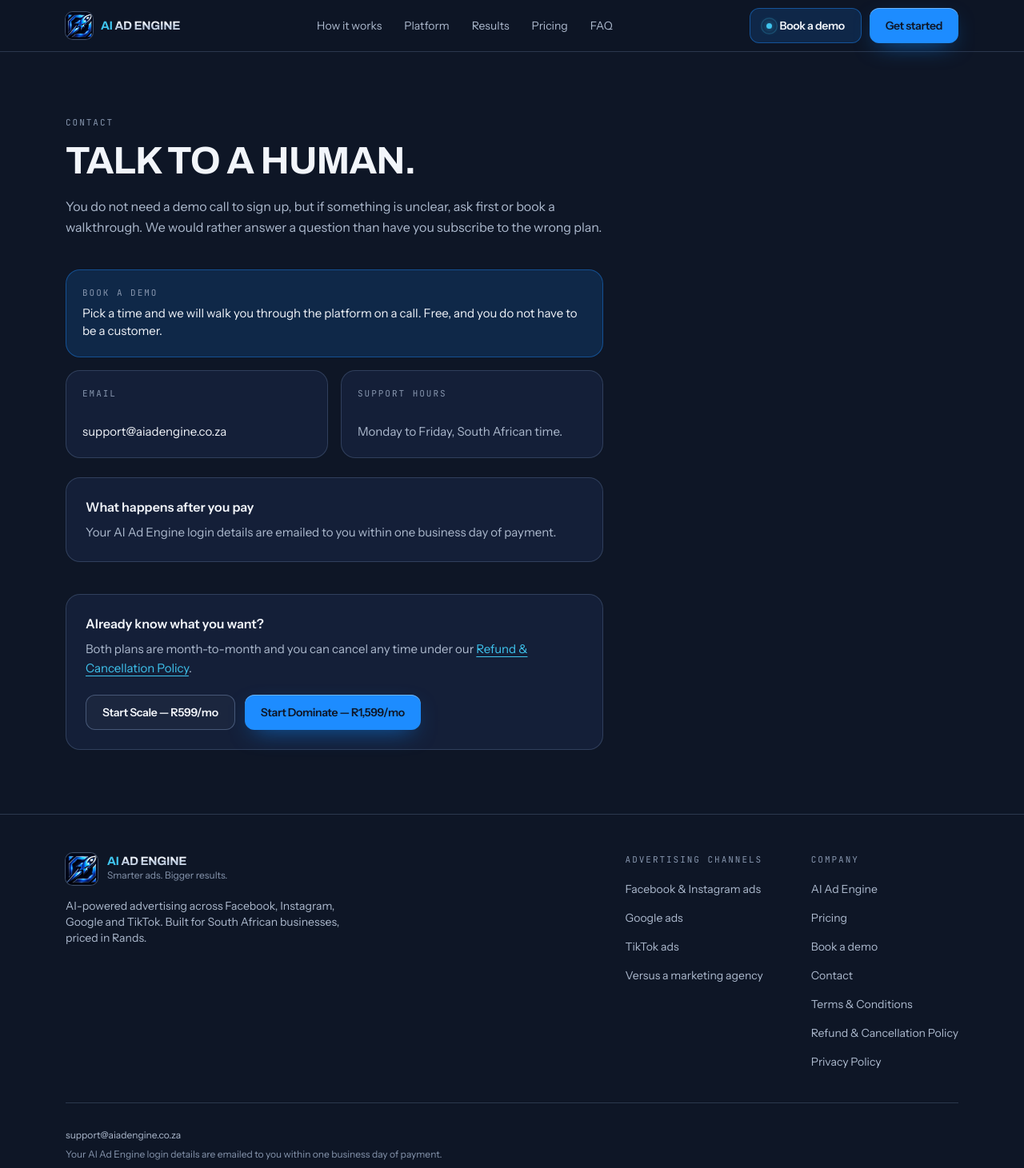
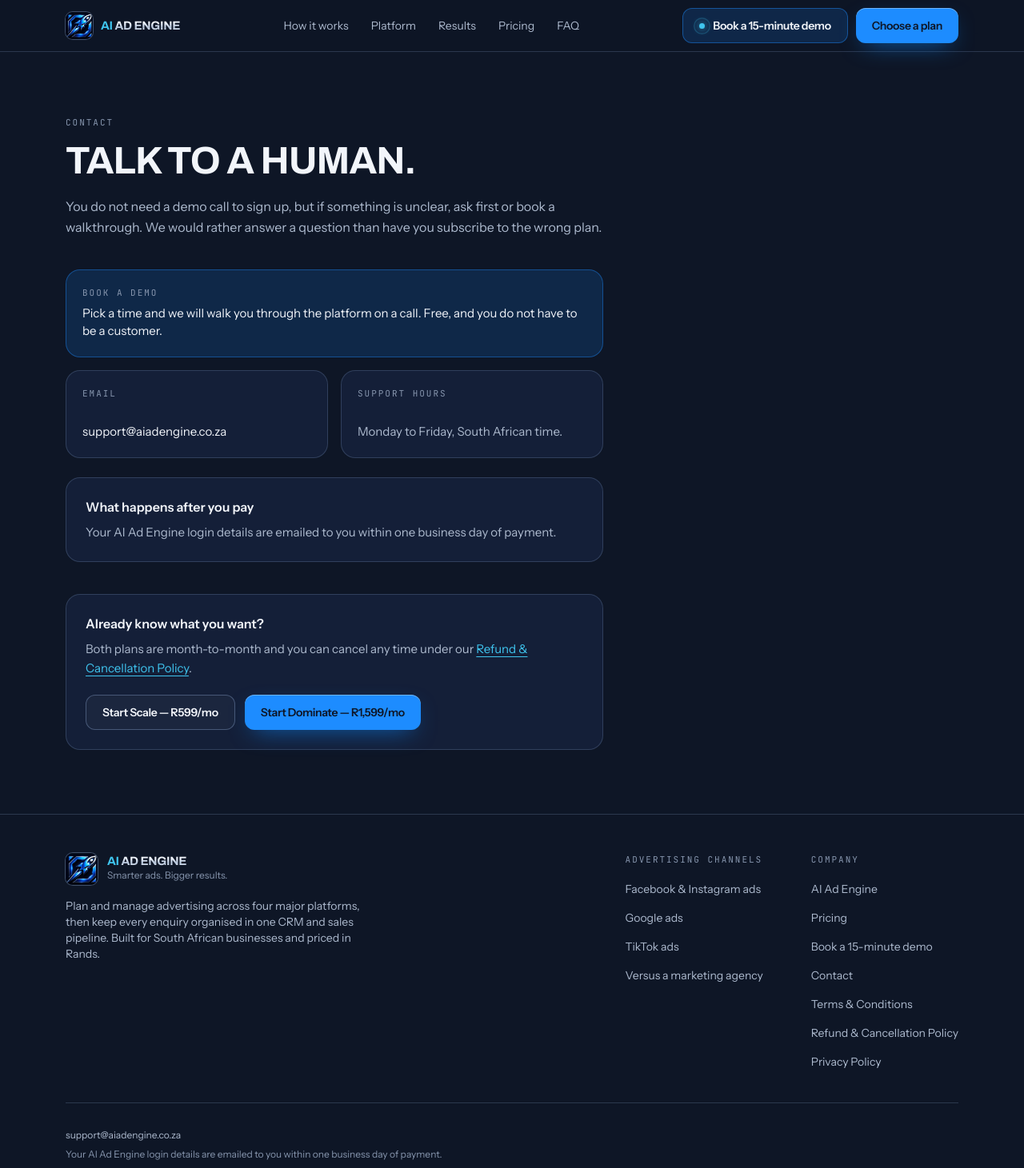
Before and after one commit to atalic2993/AIAdEngine, a Next.js app in the folder web/: page /contact in a window 1280 px wide. Shown: the top 1461 px of the page at 80% size. Built offline with nearby package versions, Linux system fonts and the light colour scheme; no server answers.

Commit message:
copy: align shared South African positioning

```diff
--- a/web/app/layout.tsx
+++ b/web/app/layout.tsx
@@ -37,22 +37,22 @@
     template: "%s | AI Ad Engine",
   },
   description:
-    "Launch and manage advertising across Facebook, Instagram, Google and TikTok from one AI-powered platform. Built for South African businesses. From R599/month, month-to-month.",
+    "Plan and manage ads across Facebook, Instagram, Google and TikTok, then track every enquiry in one CRM and sales pipeline. Built for South African businesses.",
   openGraph: {
     type: "website",
     locale: "en_ZA",
     url: SITE_URL,
     siteName: "AI Ad Engine",
-    title: "Stop boosting posts. Start running ads that grow your business.",
+    title: "AI Ad Software for South African Businesses | AI Ad Engine",
     description:
-      "Smarter ads. Bigger results. One platform, four major advertising channels, built for South African businesses. From R599/month.",
+      "Plan and manage ads across Facebook, Instagram, Google and TikTok, then track every enquiry in one CRM and sales pipeline. Built for South African businesses.",
     images: [{ url: "/og.jpg", width: 1200, height: 630, alt: "AI Ad Engine" }],
   },
   twitter: {
     card: "summary_large_image",
-    title: "AI Ad Engine: smarter ads, bigger results",
+    title: "AI Ad Software for South African Businesses | AI Ad Engine",
     description:
-      "Facebook, Instagram, Google and TikTok ads from one AI-powered platform. From R599/month.",
+      "Plan and manage ads across Facebook, Instagram, Google and TikTok, then track every enquiry in one CRM and sales pipeline. Built for South African businesses.",
     images: ["/og.jpg"],
   },
   robots: { index: true, follow: true },
--- a/web/components/site-footer.tsx
+++ b/web/components/site-footer.tsx
@@ -7,7 +7,7 @@
 const COMPANY_LINKS = [
   { href: "/", label: "AI Ad Engine" },
   { href: "/#pricing", label: "Pricing" },
-  { href: "/book-a-demo", label: "Book a demo" },
+  { href: "/book-a-demo", label: "Book a 15-minute demo" },
   { href: "/contact", label: "Contact" },
   { href: "/terms", label: "Terms & Conditions" },
   { href: "/refund-cancellation-policy", label: "Refund & Cancellation Policy" },
@@ -39,8 +39,9 @@
               </span>
             </div>
             <p className="mt-4 text-sm text-muted">
-              AI-powered advertising across Facebook, Instagram, Google and TikTok. Built for South
-              African businesses, priced in Rands.
+              Plan and manage advertising across four major platforms, then keep every enquiry
+              organised in one CRM and sales pipeline. Built for South African businesses and
+              priced in Rands.
             </p>
           </div>
 
--- a/web/components/site-header.tsx
+++ b/web/components/site-header.tsx
@@ -11,9 +11,8 @@
 ];
 
 /**
- * Book a demo. Deliberately not the same button as "Get started": that one
- * takes the money, this one takes the hesitant. Bordered glass rather than
- * solid brand, so the two never compete for the same glance.
+ * Booking a demo is deliberately not the same action as choosing a plan.
+ * Bordered glass keeps this as the quieter option beside the primary button.
  */
 function BookDemoLink() {
   return (
@@ -22,7 +21,8 @@
       className="cta-demo header-cta inline-flex min-h-[44px] touch-manipulation items-center justify-center rounded-xl border border-brand/45 bg-brand-soft font-semibold tracking-tight text-ink transition-[background-color,border-color,box-shadow,transform] duration-150 hover:border-brand/70 hover:bg-brand/25 hover:shadow-[0_10px_30px_-14px_rgba(29,140,255,0.9)] active:translate-y-px"
     >
       <span className="cta-demo-dot" aria-hidden="true" />
-      Book a demo
+      <span className="sm:hidden">Book a demo</span>
+      <span className="hidden sm:inline">Book a 15-minute demo</span>
     </Link>
   );
 }
@@ -48,7 +48,7 @@
         <div className="flex items-center gap-2 sm:gap-2.5">
           <BookDemoLink />
           <ButtonLink href="/#pricing" className="header-cta">
-            Get started
+            Choose a plan
           </ButtonLink>
         </div>
       </Container>
--- a/web/lib/plans.ts
+++ b/web/lib/plans.ts
@@ -23,7 +23,7 @@
     priceLabel: "R599",
     tagline: "Self-service",
     positioning:
-      "For business owners who want a simple, affordable way to launch and manage powerful advertising themselves.",
+      "For hands-on business owners who want to create, manage and track their own advertising from one place.",
     cta: "Start Scale — R599/mo",
     features: [
       "AI Ad Launcher",
@@ -47,11 +47,11 @@
     priceLabel: "R1,599",
     tagline: "Done-with-you",
     positioning:
-      "For businesses that want the technology plus hands-on help getting their advertising built, launched and moving in the right direction.",
+      "For businesses that want the full platform plus hands-on help to plan, build and launch their campaigns.",
     cta: "Start Dominate — R1,599/mo",
     features: [
       "Everything in Scale",
-      "Done-With-You campaign setup",
+      "Done-with-you campaign setup",
       "Help building campaigns",
       "Help launching campaigns",
       "Priority onboarding",
--- a/web/lib/schema.ts
+++ b/web/lib/schema.ts
@@ -32,7 +32,7 @@
     },
     image: absoluteUrl("/og.jpg"),
     description:
-      "AI-powered advertising platform for South African businesses, covering Facebook, Instagram, Google and TikTok.",
+      "Plan and manage ads across Facebook, Instagram, Google and TikTok, then track every enquiry in one CRM and sales pipeline. Built for South African businesses.",
     address,
     areaServed: { "@type": "Country", name: "South Africa" },
     contactPoint: {
@@ -81,7 +81,7 @@
     operatingSystem: "Web browser",
     url: `${SITE_URL}/`,
     description:
-      "Launch and manage Facebook, Instagram, Google and TikTok advertising from one AI-powered platform, priced in Rands and billed month-to-month.",
+      "Plan and manage ads across Facebook, Instagram, Google and TikTok, then track every enquiry in one CRM and sales pipeline. Built for South African businesses.",
     publisher: { "@id": ORGANISATION_ID },
     featureList: [
       "AI Ad Launcher",
```
